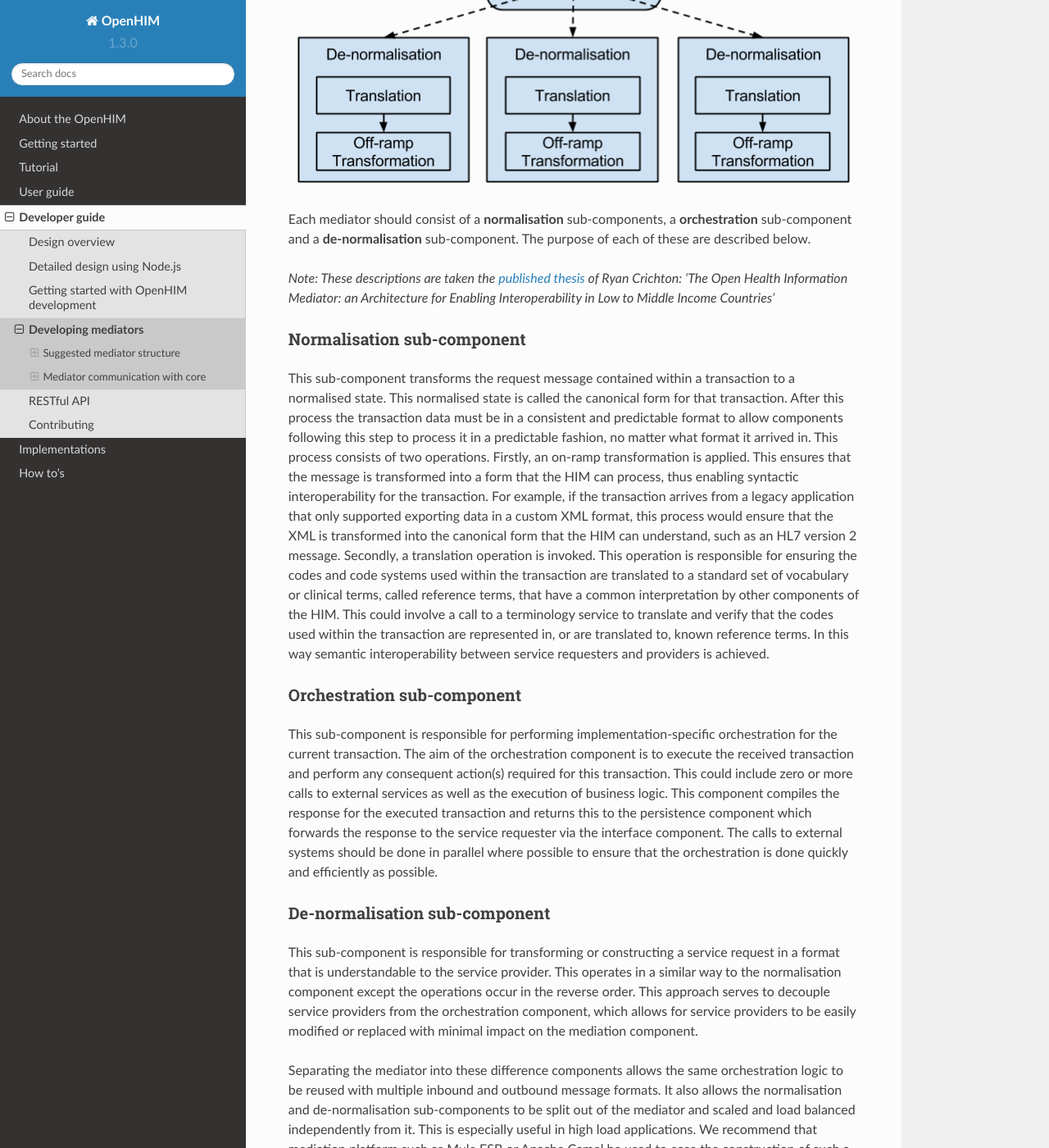
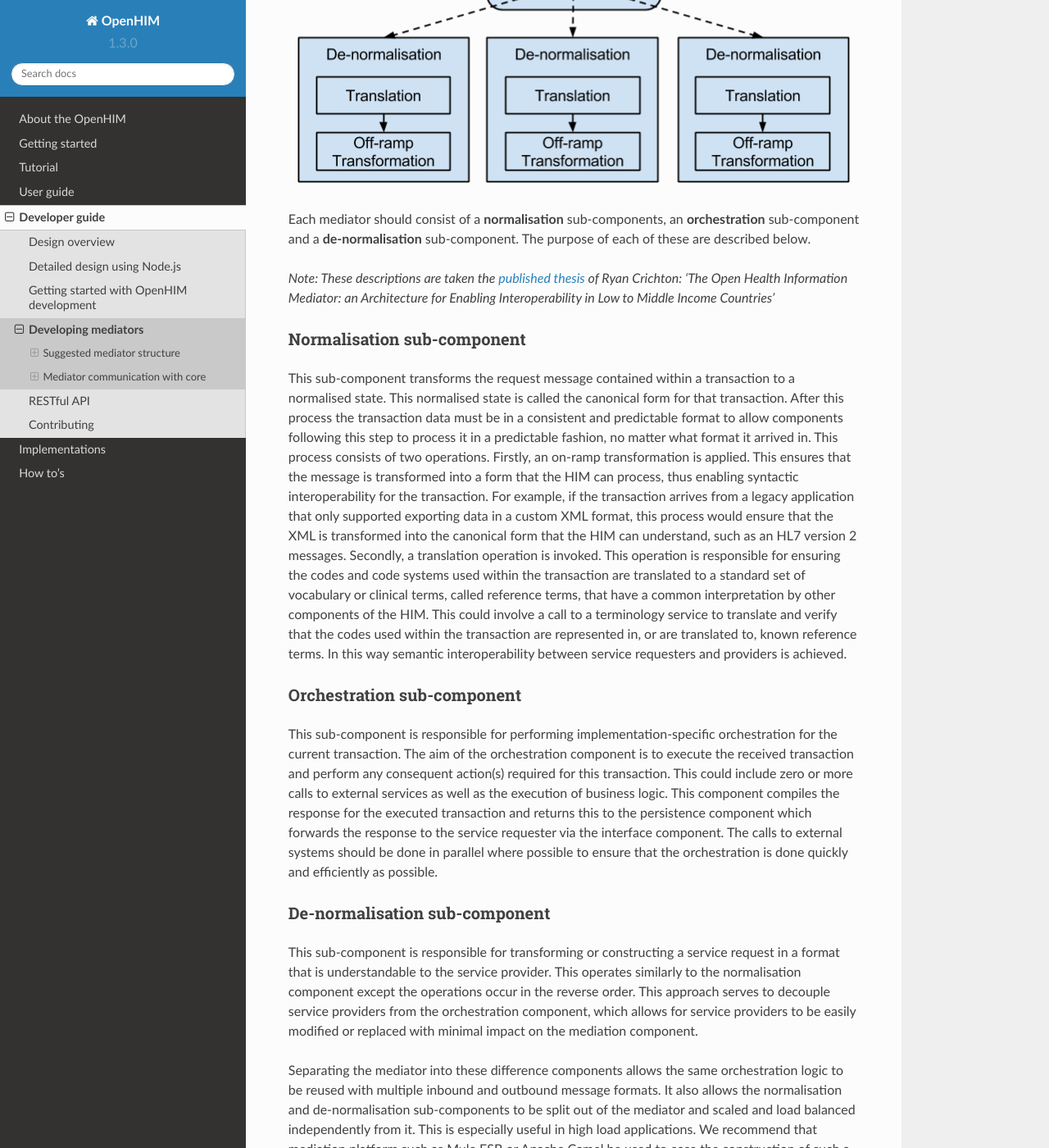
Before and after one commit to jembi/openhim-core-js, a Sphinx documentation site: the page built from docs/dev-guide/mediators.md, in a window 1280 px wide and 1400 px high, scrolled down 1199 px. Shown: the whole window at 82% size. Built offline with Sphinx 7.4.7 and the Read the Docs theme 2.0.0, drawn with Linux system fonts in a browser that asks for light colours; pages that are not in the unit, such as notebooks, are missing from menus; some of the changed text lies outside the part shown.

Commit message:
Fix grammar
Boy-scout

````diff
--- a/docs/dev-guide/mediators.md
+++ b/docs/dev-guide/mediators.md
@@ -17,22 +17,21 @@ For maximum reusability and modifiability, we suggest that mediators be split in
 
 ![](/_static/mediators/mediator-structure.png)
 
-Each mediator should consist of a **normalisation** sub-components, a **orchestration** sub-component and a **de-normalisation** sub-component. The purpose of each of these are described below.
+Each mediator should consist of a **normalisation** sub-components, an **orchestration** sub-component and a **de-normalisation** sub-component. The purpose of each of these are described below.
 
 _Note: These descriptions are taken the [published thesis](http://www.cair.za.net/research/outputs/open-health-information-mediator-architecture-enabling-interoperability-low-middle) of Ryan Crichton: 'The Open Health Information Mediator: an Architecture for Enabling Interoperability in Low to Middle Income Countries'_
 
 ### Normalisation sub-component
 
-This sub-component transforms the request message contained within a transaction to a normalised state. This normalised state is called the canonical form for that transaction. After this process the transaction data must be in a consistent and predictable format to allow components following this step to process it in a predictable fashion, no matter what format it arrived in. This process consists of two operations. Firstly, an on-ramp transformation is applied. This ensures that the message is transformed into a form that the HIM can process, thus enabling syntactic interoperability for the transaction. For example, if the transaction arrives from a legacy application that only supported exporting data in a custom XML format, this process would ensure that the XML is transformed into the canonical form that the HIM can understand, such as an HL7 version 2 message. Secondly, a translation operation is invoked. This operation is responsible for ensuring the codes and code systems used within the transaction are translated to a standard set of vocabulary or clinical terms, called reference terms, that have a common interpretation by other components of the HIM. This could involve a call to a terminology service to translate and verify that the codes used within the transaction are represented in, or are translated to, known reference terms. In this way semantic interoperability between service requesters and providers is achieved.
+This sub-component transforms the request message contained within a transaction to a normalised state. This normalised state is called the canonical form for that transaction. After this process the transaction data must be in a consistent and predictable format to allow components following this step to process it in a predictable fashion, no matter what format it arrived in. This process consists of two operations. Firstly, an on-ramp transformation is applied. This ensures that the message is transformed into a form that the HIM can process, thus enabling syntactic interoperability for the transaction. For example, if the transaction arrives from a legacy application that only supported exporting data in a custom XML format, this process would ensure that the XML is transformed into the canonical form that the HIM can understand, such as an HL7 version 2 messages. Secondly, a translation operation is invoked. This operation is responsible for ensuring the codes and code systems used within the transaction are translated to a standard set of vocabulary or clinical terms, called reference terms, that have a common interpretation by other components of the HIM. This could involve a call to a terminology service to translate and verify that the codes used within the transaction are represented in, or are translated to, known reference terms. In this way semantic interoperability between service requesters and providers is achieved.
 
 ### Orchestration sub-component
-
 
 This sub-component is responsible for performing implementation-specific orchestration for the current transaction. The aim of the orchestration component is to execute the received transaction and perform any consequent action(s) required for this transaction. This could include zero or more calls to external services as well as the execution of business logic. This component compiles the response for the executed transaction and returns this to the persistence component which forwards the response to the service requester via the interface component. The calls to external systems should be done in parallel where possible to ensure that the orchestration is done quickly and efficiently as possible.
 
 ### De-normalisation sub-component
 
-This sub-component is responsible for transforming or constructing a service request in a format that is understandable to the service provider. This operates in a similar way to the normalisation component except the operations occur in the reverse order. This approach serves to decouple service providers from the orchestration component, which allows for service providers to be easily modified or replaced with minimal impact on the mediation component.
+This sub-component is responsible for transforming or constructing a service request in a format that is understandable to the service provider. This operates similarly to the normalisation component except the operations occur in the reverse order. This approach serves to decouple service providers from the orchestration component, which allows for service providers to be easily modified or replaced with minimal impact on the mediation component.
 
 Separating the mediator into these difference components allows the same orchestration logic to be reused with multiple inbound and outbound message formats. It also allows the normalisation and de-normalisation sub-components to be split out of the mediator and scaled and load balanced independently from it. This is especially useful in high load applications. We recommend that mediation platform such as Mule ESB or Apache Camel be used to ease the construction of such a mediator simpler.
 
@@ -92,6 +91,7 @@ The OpenHIM-core SHALL respond with an appropriate 5xx status if the mediator re
 
 ##### Basic Settings
 The following is a config definition for basic server settings:
+
 ```js
 {
   ...
@@ -116,7 +116,9 @@ The following is a config definition for basic server settings:
   ]
 }
 ```
+
 Valid config would be:
+
 ```js
 {
   "host": "localhost",
@@ -127,6 +129,7 @@ Valid config would be:
 
 ##### Map example
 A map is a collection of key/value pairs:
+
 ```js
 {
   ...
@@ -139,7 +142,9 @@ A map is a collection of key/value pairs:
   ]
 }
 ```
+
 Valid config would be:
+
 ```js
 {
   "uidMappings": {
@@ -149,10 +154,12 @@ Valid config would be:
   }
 }
 ```
+
 Note that the keys `value1`, `value2`, etc. were not predefined in the definition. The OpenHIM-console allows users to dynamically add key/value pairs for a map.
 
 ##### Struct example
 A struct is a grouping of other types:
+
 ```js
 {
   ...
@@ -185,7 +192,9 @@ A struct is a grouping of other types:
   ]
 }
 ```
+
 Valid config would be:
+
 ```js
 {
   "server": {
@@ -198,6 +207,7 @@ Valid config would be:
 
 ##### Array example
 The following is a config definition for a string array:
+
 ```js
 {
   ...
@@ -212,7 +222,9 @@ The following is a config definition for a string array:
   ]
 }
 ```
+
 Valid config would be:
+
 ```js
 {
   "balancerHosts": [
@@ -224,6 +236,7 @@ Valid config would be:
 ```
 
 Arrays are supported for all types, including structs:
+
 ```js
 {
   ...
@@ -247,7 +260,9 @@ Arrays are supported for all types, including structs:
   ]
 }
 ```
+
 Valid config would be:
+
 ```js
 {
   "balancerHosts": [
````
Also changed, not shown: other parts of docs/dev-guide/mediators.md (+1 -1 lines).
